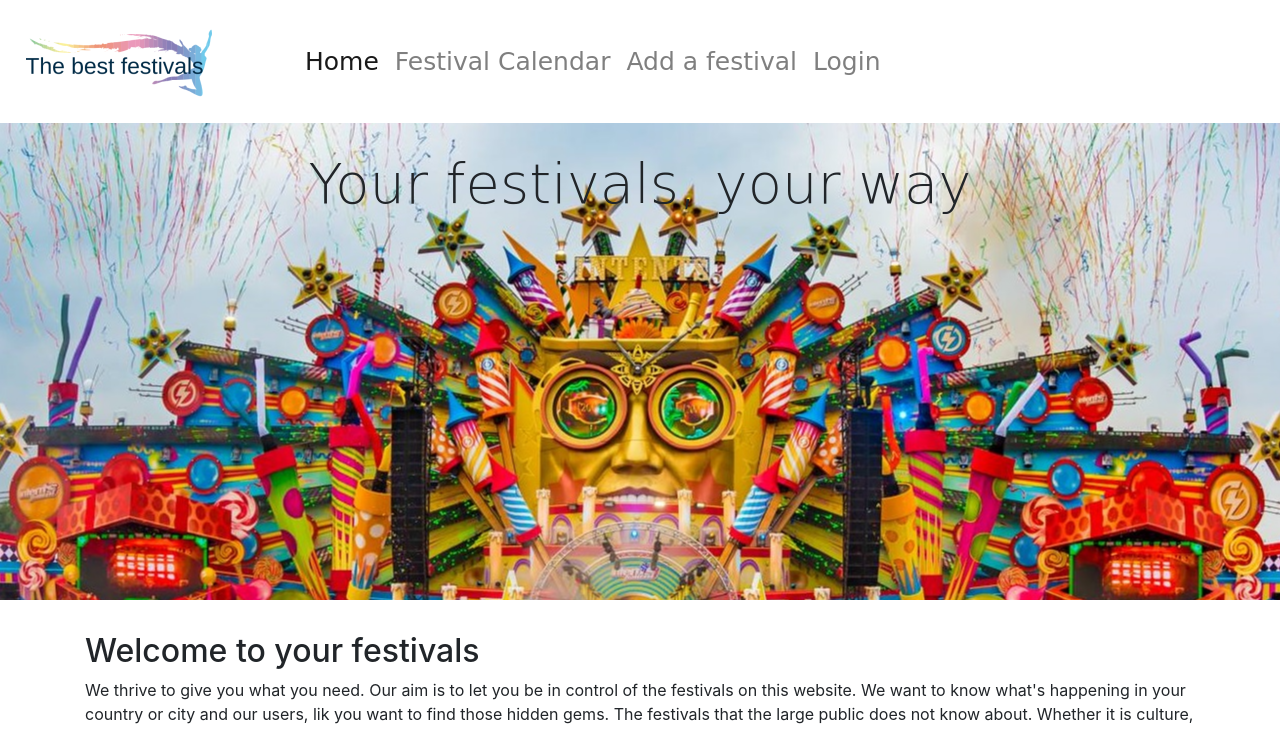
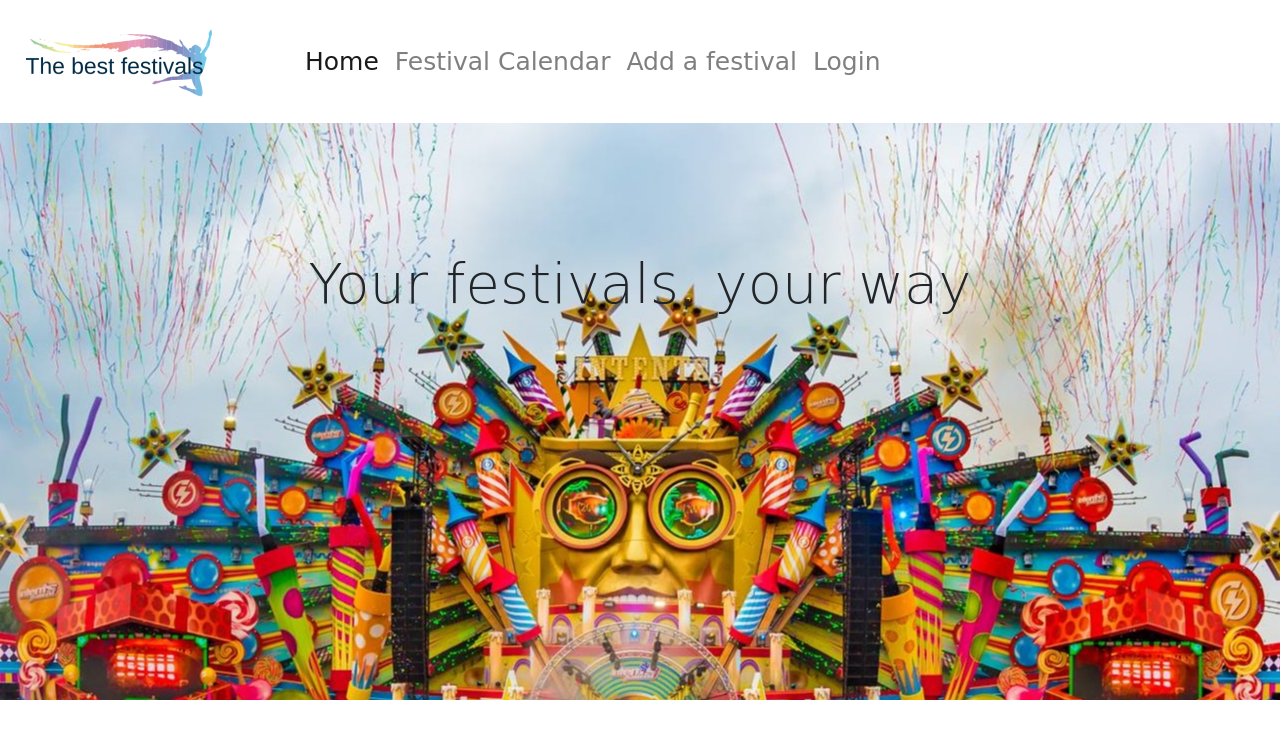
Before and after one commit to jvegter77/milestone-3-festivals, a Flask app: page / in a window 1280 px wide. Shown: the top 729 px of the page. Run offline with Flask 2, Linux system fonts and the light colour scheme; some libraries are stand-ins or nearby versions; some web fonts are replaced.

Commit message:
added margin to the top containers and removed the padding

```diff
--- a/static/css/main.css
+++ b/static/css/main.css
@@ -7,6 +7,14 @@ for headers font-family: 'Baloo Bhai', cursive;
 for paragraphs font-family: 'Montserrat', sans-serif;
 
 */
+
+/* General Styling */
+
+.container-fluid {
+    margin-top: 100px;
+    padding-left: 0px;
+    padding-right: 0px;
+}
 
 /* menu styling */
 
--- a/templates/base.html
+++ b/templates/base.html
@@ -12,6 +12,7 @@
 </head>
 <body>
     <header>
+        <div class="container-fluid">
         <nav class="navbar fixed-top navbar-expand-lg navbar-light">
           <a class="navbar-brand" href="{{ url_for('get_index') }}">
             <img src="static/images/the-best-festivals-logo.PNG" alt="">
@@ -36,6 +37,7 @@
             </ul>
           </div>
         </nav>
+        </div>
     </header>
     {% block content %}
     {% endblock %}
```
